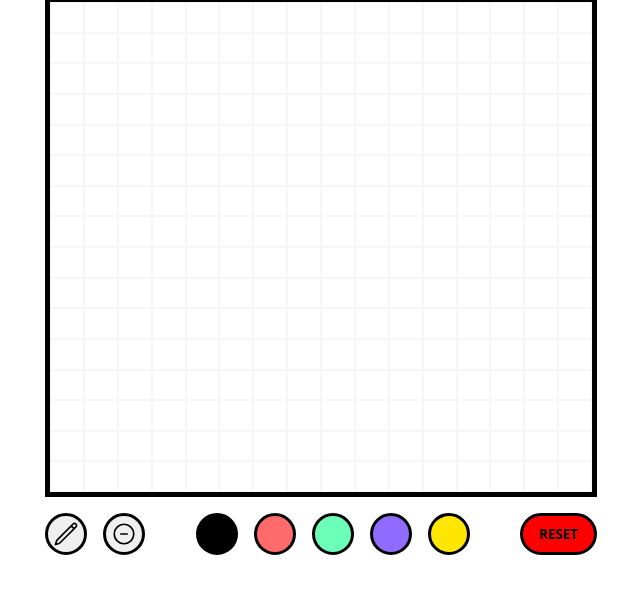
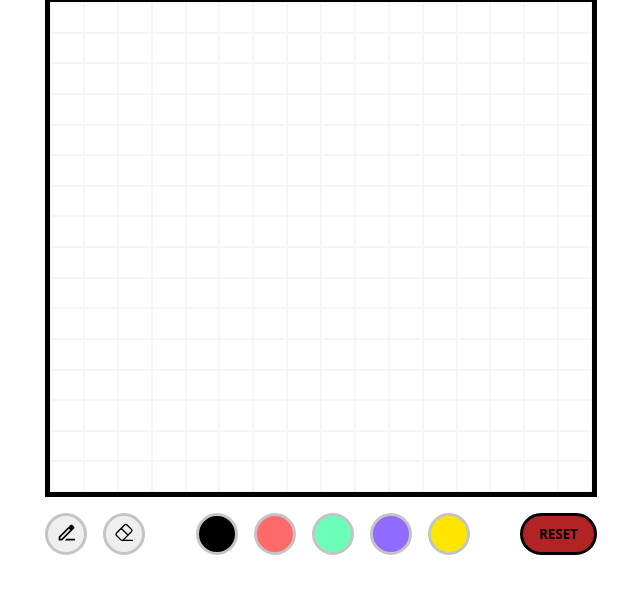
Before and after one commit to hamritelayachi/top-etch-a-sketch, a plain HTML site: page index.html in a window 1280 px wide. Shown: the part 76-670 px from the top of the page, without its empty margins (319-959 px from the left). Drawn offline with Linux system fonts and the light colour scheme.

Commit message:
change svf icons and their style

```diff
--- a/index.html
+++ b/index.html
@@ -21,16 +21,11 @@
 
     <div class="flex tools">
         <button aria-label="pen" class="tool-btn" id="pen">
-            <svg xmlns="http://www.w3.org/2000/svg" fill="none" viewBox="0 0 24 24" stroke-width="1.5" stroke="currentColor" class="size-6">
-            <path stroke-linecap="round" stroke-linejoin="round" d="m16.862 4.487 1.687-1.688a1.875 1.875 0 1 1 2.652 2.652L6.832 19.82a4.5 4.5 0 0 1-1.897 1.13l-2.685.8.8-2.685a4.5 4.5 0 0 1 1.13-1.897L16.863 4.487Zm0 0L19.5 7.125" />
-            </svg>
+            <svg xmlns="http://www.w3.org/2000/svg" width="1em" height="1em" viewBox="0 0 24 24"><title>edit-line-outline-rounded</title><path fill="currentColor" d="m10.05 21l2-2H21q.425 0 .713.288T22 20t-.288.713T21 21zM5 19h1.425L16.2 9.225L14.775 7.8L5 17.575zM19 6.4L17.6 5zm-3.525 2.125l-.7-.725L16.2 9.225zM3 20v-2.425q0-.4.15-.763t.425-.637L16.2 3.575q.3-.275.663-.425t.762-.15t.775.15t.65.45L20.425 5q.275.3.425.663T21 6.4q0 .4-.138.762t-.437.663l-12.6 12.6q-.275.275-.638.425t-.762.15H4q-.425 0-.713-.288T3 20"/></svg>
         </button>
 
         <button aria-label="eraser" class="tool-btn" id="eraser">
-            <svg xmlns="http://www.w3.org/2000/svg" fill="none" viewBox="0 0 24 24" stroke-width="1.5" stroke="currentColor" class="size-6">
-            <path stroke-linecap="round" stroke-linejoin="round" d="M15 12H9m12 0a9 9 0 1 1-18 0 9 9 0 0 1 18 0Z" />
-            </svg>
-        </button>
+<svg xmlns="http://www.w3.org/2000/svg" width="1em" height="1em" viewBox="0 0 24 24"><title>erase</title><path fill="none" stroke="currentColor" stroke-linecap="round" stroke-linejoin="round" stroke-width="1.5" d="M21 21H9m6.889-6.11L8.464 7.463m-5.571 5.144l9.193-9.193a2 2 0 0 1 2.828 0l4.95 4.95a2 2 0 0 1 0 2.828l-9.243 9.243a1.93 1.93 0 0 1-2.728 0l-5-5a2 2 0 0 1 0-2.828"/></svg>        </button>
     </div>
 
     <div class="flex colors">
--- a/style.css
+++ b/style.css
@@ -65,22 +65,30 @@ font-size: 24px;
     padding: 5px;
     border-radius: 99px;
     cursor: pointer;
-    border: 3px solid black;
+    border: 3px solid #c4c4c4
 }
+
+.selected {
+        border: 3px solid var(--color-black);
+}
+
+svg {
+    height: 21px;
+    width: 21px;
+}
+
 
 .reset-btn {
     padding: 4px 16px;
     border-radius: 24px;
     cursor: pointer;
     font-weight: 700;
-    background-color: red;
+    background-color: rgb(178, 35, 35);
     border: 3px solid black;
-
 }
 
-.selected {
-    background-color: #f4edba;
-    border-bottom: 1px solid red;
+.reset-btn:hover {
+    background-color: red;
 }
 
 .square {
```
